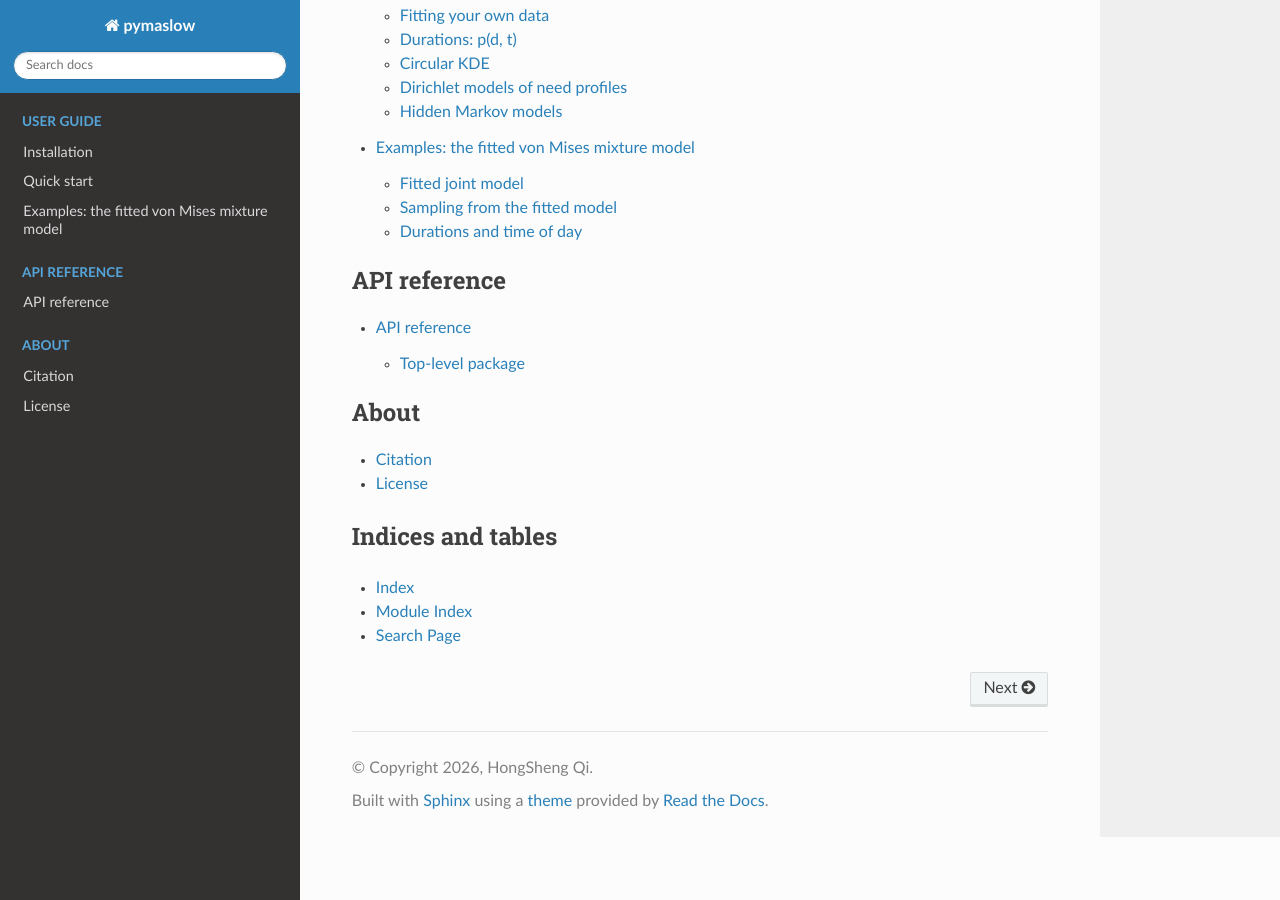
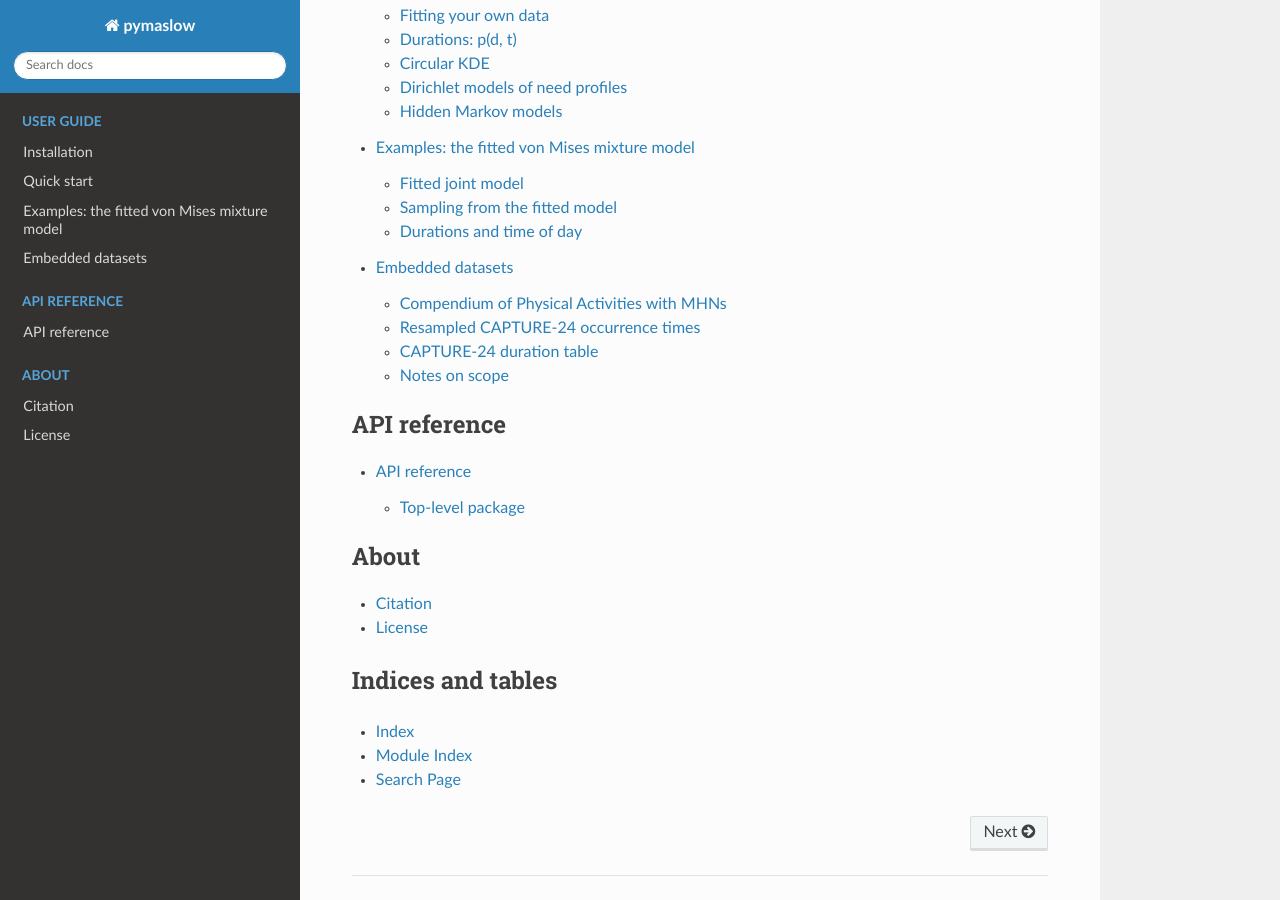
Before and after one commit to QHS2020/pymaslow, a Sphinx documentation site: the page built from docs/index.rst, in a window 1280 px wide and 900 px high, scrolled down 1163 px. Built offline with Sphinx 7.4.7 and the Read the Docs theme 3.1.0, drawn with Linux system fonts in a browser that asks for light colours; some of the changed lines change nothing that is shown.

Commit message:
docs: add detailed Embedded datasets page
- compendium (823 activities, MHN annotations, per-level statistics)
- resampled CAPTURE-24 occurrence times (per-hierarchy counts/ranges)
- CAPTURE-24 duration table (2,021 episodes, format and statistics)

```diff
--- /dev/null
+++ b/docs/datasets.rst
@@ -0,0 +1,201 @@
+Embedded datasets
+=================
+
+``pymaslow`` ships three embedded datasets so that every model in the
+package works out of the box — no downloads and no access to the (very
+large) raw activity collections are required. This page describes each
+dataset in detail: provenance, format, and access API.
+
+.. contents::
+   :local:
+   :depth: 2
+
+Compendium of Physical Activities with MHNs
+-------------------------------------------
+
+**Access:** ``pymaslow.load_compendium()`` → :class:`pandas.DataFrame`;
+also ``pymaslow.get_activity_hierarchy_map()`` → ``dict``
+
+**Source file:** ``datas/Compendium of Physical Activities_withMHNs.xlsx``
+(companion repository), embedded in the package as
+``data/compendium_mhn.csv``.
+
+**Provenance.** The `Compendium of Physical Activities
+<https://pacompendium.com/>`_ (Ainsworth et al., 2011) is the standard
+nomenclature of human activities used by the CAPTURE-24 dataset; each
+activity carries a MET (Metabolic Equivalent of Task) value. Because the
+compendium records *what* activities are but not *why* they are performed,
+every activity was annotated with Maslow Hierarchy of Needs (MHN) labels by
+a reasoning LLM (``deepseek-reasoner``) using the CAPTURE-24 prompt
+template shipped in :mod:`pymaslow.prompts`; the model's reasoning is kept
+in the ``reason`` column.
+
+**Shape:** 823 rows × 7 columns.
+
+.. list-table::
+   :header-rows: 1
+   :widths: 18 14 68
+
+   * - Column
+     - Type
+     - Description
+   * - ``code``
+     - float
+     - Compendium activity code (e.g. ``1003.0``).
+   * - ``mets``
+     - float
+     - Metabolic Equivalent of Task, range **1.0–23.0**.
+   * - ``major_heading``
+     - str
+     - Activity category; **21** distinct values (e.g. ``bicycling``,
+       ``walking``, ``occupation``, ``self care``).
+   * - ``activity``
+     - str
+     - Specific activity description (e.g. ``bicycling, mountain, uphill,
+       vigorous``).
+   * - ``flag``
+     - float
+     - Note-related flag from the original compendium (non-null for 73
+       rows).
+   * - ``mhn``
+     - str
+     - Multi-label Maslow hierarchy annotation, e.g. ``"1,4,5"``; parse
+       with :func:`pymaslow.parse_mhn`.
+   * - ``reason``
+     - str
+     - The LLM's reasoning for the assigned hierarchies (all 823 rows).
+
+**Hierarchy label statistics.** One activity may serve several need levels
+simultaneously:
+
+- labels per activity: **526** activities with 1 label, **176** with 2,
+  **105** with 3, **15** with 4, **1** with all 5;
+- per-level counts (an activity counts toward each of its labels):
+  H1 Physiological **322**, H2 Safety **197**, H3 Love & Belonging **185**,
+  H4 Esteem **291**, H5 Self-Actualization **263**.
+
+.. code-block:: python
+
+   import pymaslow
+
+   df = pymaslow.load_compendium()
+   df.shape                      # (823, 7)
+   df[["activity", "mhn"]].head()
+
+   mapping = pymaslow.get_activity_hierarchy_map()
+   mapping["bicycling, mountain, uphill, vigorous"]   # (1, 4, 5)
+
+Resampled CAPTURE-24 occurrence times
+-------------------------------------
+
+**Access:** ``pymaslow.vonMisesMixture.data`` → ``dict[str, ndarray]``;
+also ``pymaslow.load_resampled_data()``
+
+**Source file:** ``datas/resampleddata4vonMisesMixture.pickle`` (companion
+repository), embedded as ``data/resampleddata4vonMisesMixture.npz``.
+
+**Provenance.** The raw CAPTURE-24 activity sequences are far too large to
+ship. The occurrence moments of each need hierarchy were aggregated from 30
+randomly sampled participants (of 152) and **KDE-resampled** to a compact
+proxy preserving the temporal distribution of each hierarchy (see the
+*resample data* section of ``notebooks/pymaslow.ipynb``). This is the
+dataset the embedded pre-fitted von Mises mixture model
+(``pymaslow.vonMisesMixture.models``) was fitted on.
+
+**Format.** Dictionary mapping hierarchy level (``"1"`` to ``"5"``) to a 1D
+array of occurrence times in **hours of day** (~[0, 24]; slight
+over/undershoot from the KDE resampling). 19,997 samples in total:
+
+.. list-table::
+   :header-rows: 1
+   :widths: 30 15 25
+
+   * - Hierarchy
+     - Samples
+     - Hours range
+   * - H1 Physiological Needs
+     - 10,506
+     - -0.31 – 24.26
+   * - H2 Safety Needs
+     - 5,302
+     - 3.93 – 23.41
+   * - H3 Love and Belonging Needs
+     - 1,478
+     - 4.06 – 23.31
+   * - H4 Esteem Needs
+     - 859
+     - 5.42 – 23.19
+   * - H5 Self-Actualization Needs
+     - 1,852
+     - 4.87 – 23.94
+
+.. code-block:: python
+
+   from pymaslow import vonMisesMixture as vmmm
+
+   {k: len(v) for k, v in vmmm.data.items()}
+   # {'1': 10506, '2': 5302, '3': 1478, '4': 859, '5': 1852}
+
+CAPTURE-24 duration table
+-------------------------
+
+**Access:** ``pymaslow.durations.data`` → ``dict[str, ndarray]``; also
+``pymaslow.durations.load_data()``
+
+**Source file:** ``datas/t_mhn_activity_dAct_dMhn.pickle`` (companion
+repository), embedded as ``data/t_mhn_activity_dAct_dMhn.npz``.
+
+**Provenance.** Computed from the raw CAPTURE-24 sequences of the same 30
+randomly sampled participants (see the *Duration* section of
+``notebooks/pymaslow.ipynb``): for every activity episode, the start moment
+and the episode duration were extracted together with the activity code and
+its (multi-label) hierarchy annotation. Every activity serving a hierarchy
+lasts some duration, so at any instant of the day each hierarchy is
+associated with a distribution of durations — this table is the empirical
+basis of :mod:`pymaslow.durations`.
+
+**Format:** 2,021 entries × 4 keys.
+
+.. list-table::
+   :header-rows: 1
+   :widths: 18 14 68
+
+   * - Key
+     - Type
+     - Description
+   * - ``moment``
+     - float64
+     - Activity start time in **seconds since midnight**
+       (≈ 0.07–23.9 hours).
+   * - ``mhns``
+     - str
+     - Multi-label hierarchy annotation, e.g. ``"1,2"``; **16** distinct
+       combinations (most frequent: ``"1,2"`` ×508, ``"5"`` ×405,
+       ``"1"`` ×246, ``"3"`` ×226, ``"2"`` ×221).
+   * - ``activity``
+     - int64
+     - Compendium activity code; **67** distinct activities.
+   * - ``duration``
+     - float64
+     - Episode duration in **seconds**: min 1 s, median 302 s
+       (≈ 5 min), mean 1,238 s (≈ 21 min), max 36,185 s (≈ 10 h);
+       139 episodes exceed 1 hour, 15 exceed 6 hours.
+
+.. code-block:: python
+
+   from pymaslow import durations
+
+   d = durations.data
+   d["moment"] / 3600          # start time in hours
+   d["duration"] / 60          # duration in minutes
+   d["mhns"][:5]               # array(['1', '1', '2', '2', '5'], dtype='<U7')
+
+Notes on scope
+--------------
+
+All three datasets derive from the **CAPTURE-24** study (United Kingdom)
+and the LLM-based hierarchy annotation pipeline; the ETRI (South Korea) and
+DailyLog2016 (Germany) datasets referenced by the framework are *not*
+embedded due to their size and licensing, but the package's models accept
+equivalent user-provided data in the same formats (see
+:doc:`quickstart`).
--- a/docs/index.rst
+++ b/docs/index.rst
@@ -39,6 +39,7 @@
    installation
    quickstart
    examples
+   datasets
 
 .. toctree::
    :maxdepth: 2
```
